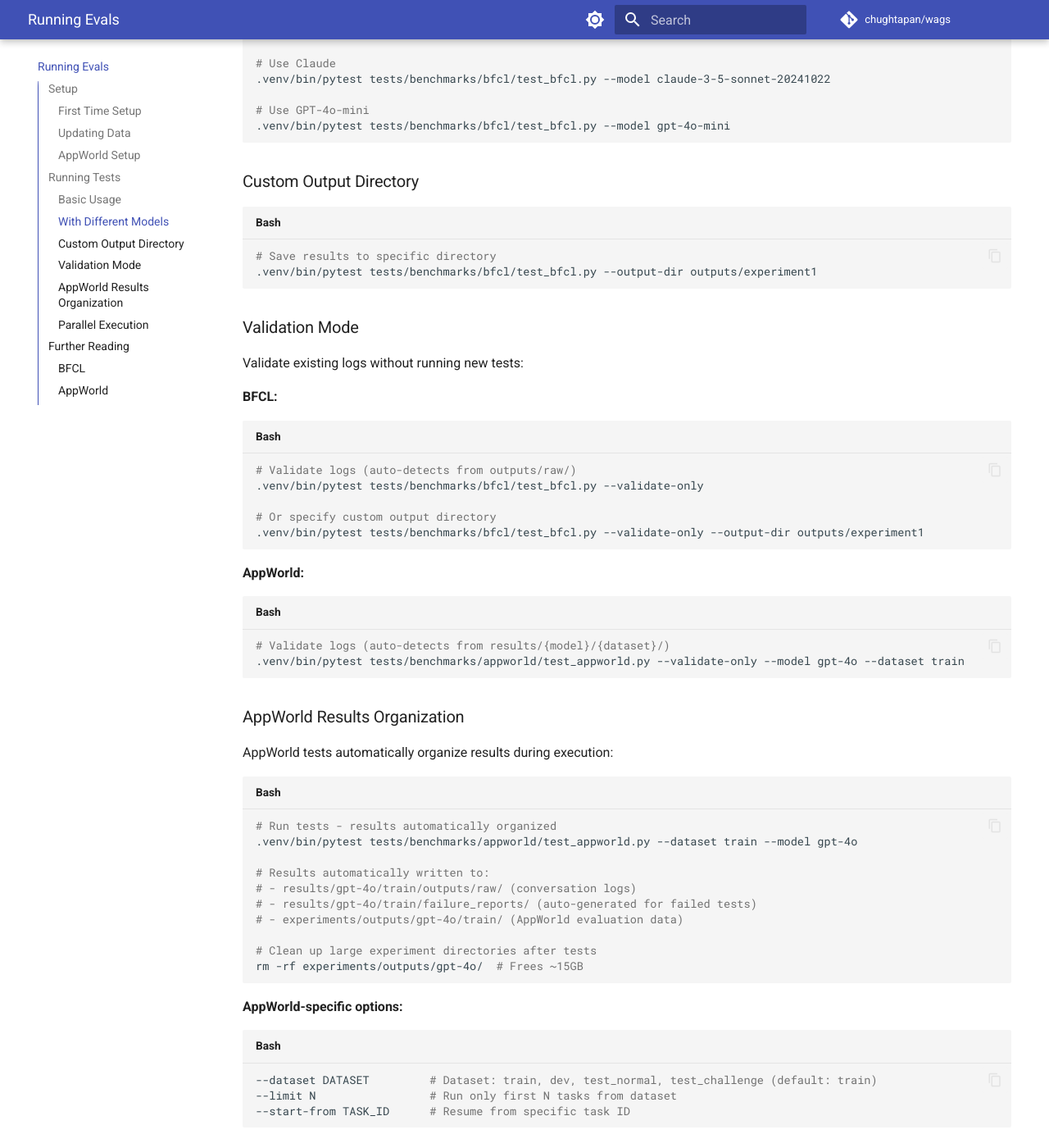
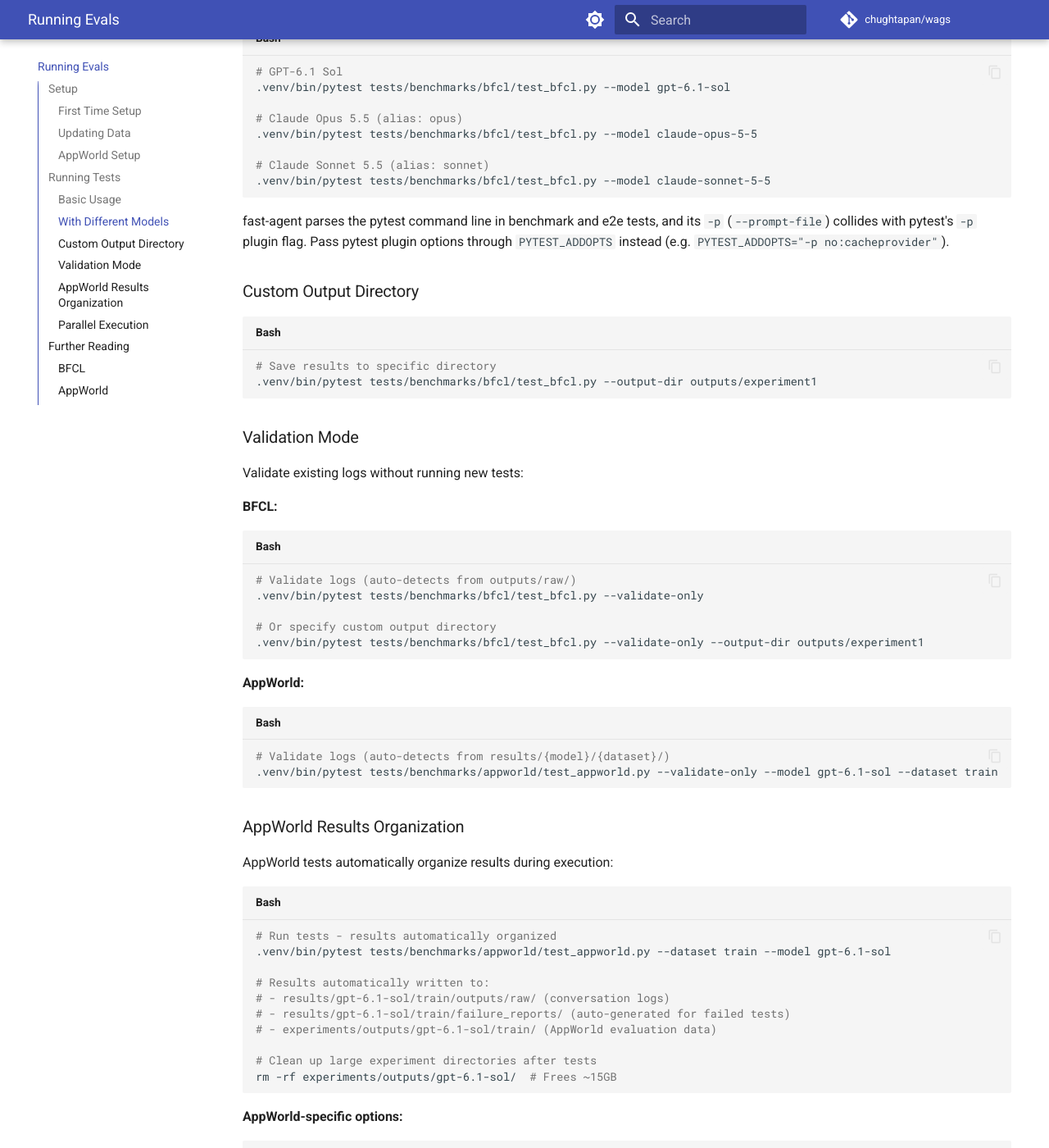
Before and after one commit to chughtapan/wags, an MkDocs documentation site: the page built from docs/evals.md, in a window 1280 px wide and 1400 px high, scrolled down 1595 px. Shown: the whole window at 82% size. Built offline with MkDocs 1.6.1 and Material for MkDocs 9.7.7, drawn with Linux system fonts in a browser that asks for light colours; comment, search, counter and statistics services are not loaded; some of the changed text lies outside the part shown.

Commit message:
Update docs for current models
Use current fast-agent model names in examples, correct the documented
default model, and note that pytest plugin flags must go through
PYTEST_ADDOPTS because fast-agent parses the pytest command line.

Co-Authored-By: Claude Opus 5.5 <noreply@anthropic.com>

````diff
--- a/docs/evals.md
+++ b/docs/evals.md
@@ -57,16 +57,20 @@ appworld download data
 
 ### With Different Models
 
+`--model` takes any [fast-agent model name](https://fast-agent.ai/models/) (default: `gpt-4o-mini`). Provider keys are read from `OPENAI_API_KEY`, `ANTHROPIC_API_KEY`, etc., or from `fastagent.secrets.yaml`.
+
 ```bash
-# Use GPT-4o (default)
-.venv/bin/pytest tests/benchmarks/bfcl/test_bfcl.py --model gpt-4o
+# GPT-6.1 Sol
+.venv/bin/pytest tests/benchmarks/bfcl/test_bfcl.py --model gpt-6.1-sol
 
-# Use Claude
-.venv/bin/pytest tests/benchmarks/bfcl/test_bfcl.py --model claude-3-5-sonnet-20241022
+# Claude Opus 5.5 (alias: opus)
+.venv/bin/pytest tests/benchmarks/bfcl/test_bfcl.py --model claude-opus-5-5
 
-# Use GPT-4o-mini
-.venv/bin/pytest tests/benchmarks/bfcl/test_bfcl.py --model gpt-4o-mini
+# Claude Sonnet 5.5 (alias: sonnet)
+.venv/bin/pytest tests/benchmarks/bfcl/test_bfcl.py --model claude-sonnet-5-5
 ```
+
+fast-agent parses the pytest command line in benchmark and e2e tests, and its `-p` (`--prompt-file`) collides with pytest's `-p` plugin flag. Pass pytest plugin options through `PYTEST_ADDOPTS` instead (e.g. `PYTEST_ADDOPTS="-p no:cacheprovider"`).
 
 ### Custom Output Directory
 
@@ -91,7 +95,7 @@ Validate existing logs without running new tests:
 **AppWorld:**
 ```bash
 # Validate logs (auto-detects from results/{model}/{dataset}/)
-.venv/bin/pytest tests/benchmarks/appworld/test_appworld.py --validate-only --model gpt-4o --dataset train
+.venv/bin/pytest tests/benchmarks/appworld/test_appworld.py --validate-only --model gpt-6.1-sol --dataset train
 ```
 
 ### AppWorld Results Organization
@@ -100,15 +104,15 @@ AppWorld tests automatically organize results during execution:
 
 ```bash
 # Run tests - results automatically organized
-.venv/bin/pytest tests/benchmarks/appworld/test_appworld.py --dataset train --model gpt-4o
+.venv/bin/pytest tests/benchmarks/appworld/test_appworld.py --dataset train --model gpt-6.1-sol
 
 # Results automatically written to:
-# - results/gpt-4o/train/outputs/raw/ (conversation logs)
-# - results/gpt-4o/train/failure_reports/ (auto-generated for failed tests)
-# - experiments/outputs/gpt-4o/train/ (AppWorld evaluation data)
+# - results/gpt-6.1-sol/train/outputs/raw/ (conversation logs)
+# - results/gpt-6.1-sol/train/failure_reports/ (auto-generated for failed tests)
+# - experiments/outputs/gpt-6.1-sol/train/ (AppWorld evaluation data)
 
 # Clean up large experiment directories after tests
-rm -rf experiments/outputs/gpt-4o/  # Frees ~15GB
+rm -rf experiments/outputs/gpt-6.1-sol/  # Frees ~15GB
 ```
 
 **AppWorld-specific options:**
````
Also changed, not shown: README.md (+2 -2 lines), docs/quickstart.md (+2 -2 lines), 3 other files.
